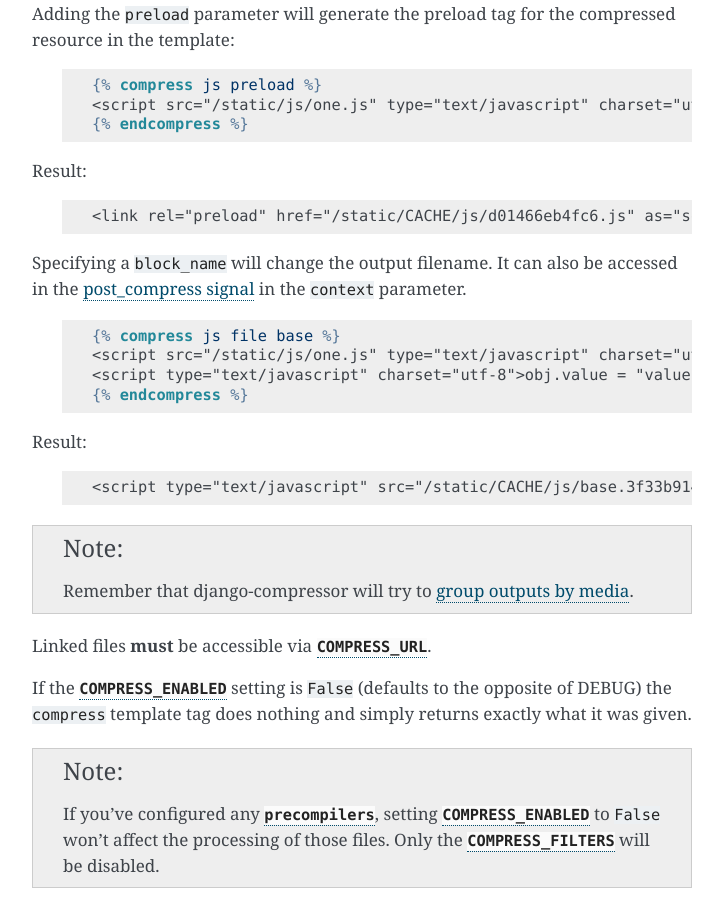
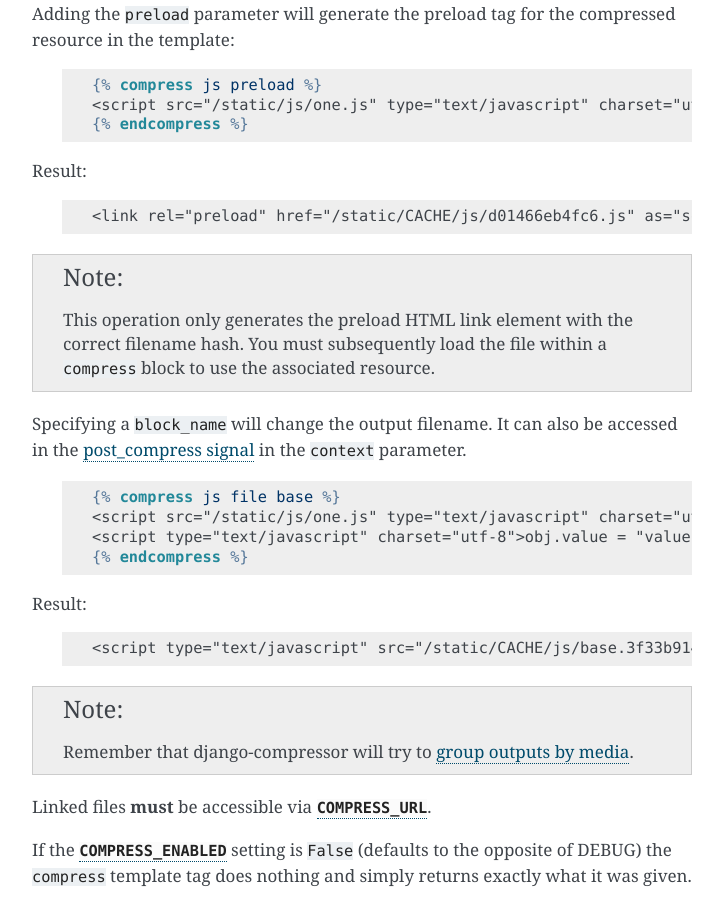
Before and after one commit to django-compressor/django-compressor, a Sphinx documentation site: the page built from docs/usage.txt, in a window 1280 px wide and 900 px high, scrolled down 875 px. Shown: the whole window, without its empty margins (388-1111 px from the left). Built offline with Sphinx 7.4.7, drawn with Linux system fonts in a browser that asks for light colours.

Commit message:
Add a formatted note to usage info for preload

```diff
--- a/docs/usage.txt
+++ b/docs/usage.txt
@@ -61,6 +61,11 @@ Result:
     .. code-block:: django
 
         <link rel="preload" href="/static/CACHE/js/d01466eb4fc6.js" as="script" />
+
+.. note::
+
+    This operation only generates the preload HTML link element with the correct filename hash.
+    You must subsequently load the file within a ``compress`` block to use the associated resource.
 
 Specifying a ``block_name`` will change the output filename. It can also be
 accessed in the :ref:`post_compress signal <signals>` in the ``context`` parameter.
```
